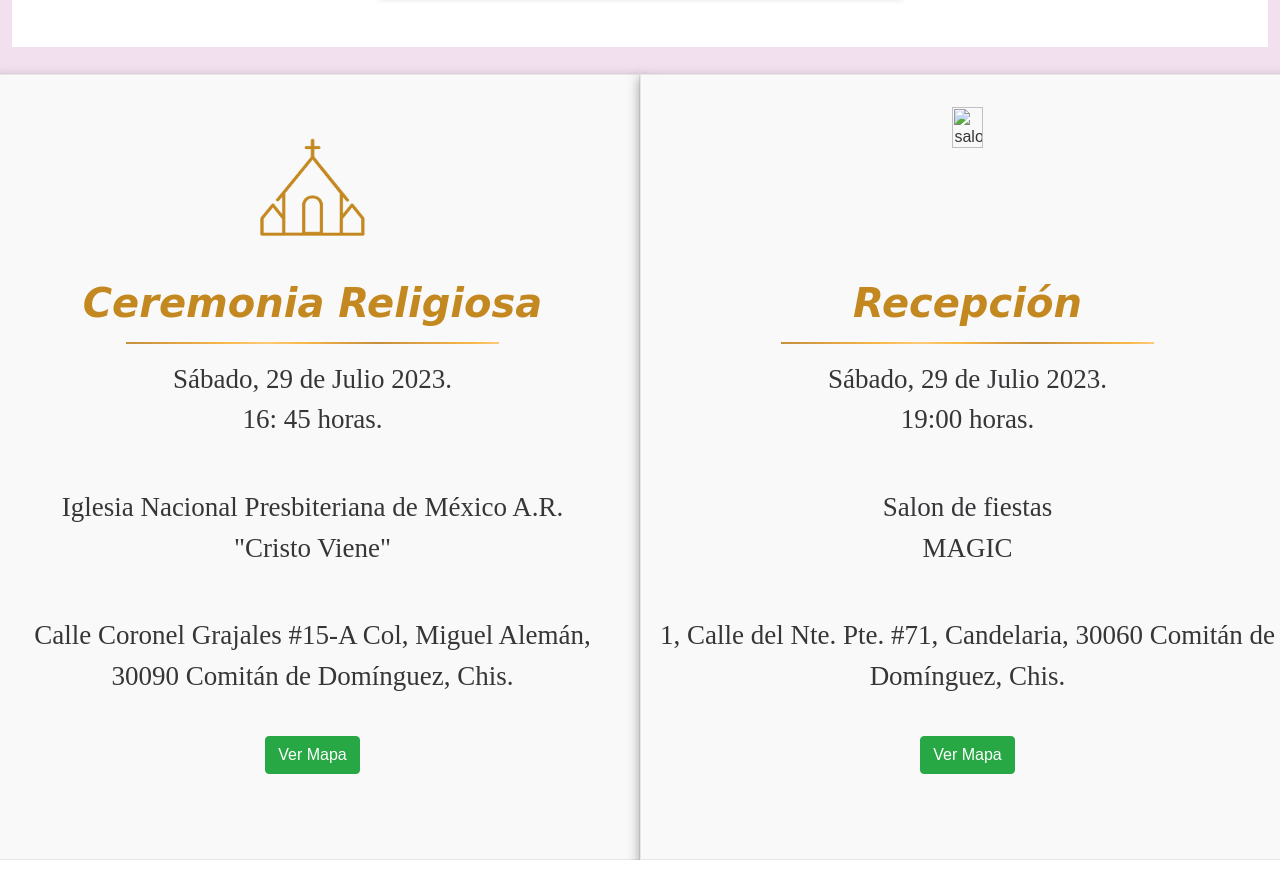
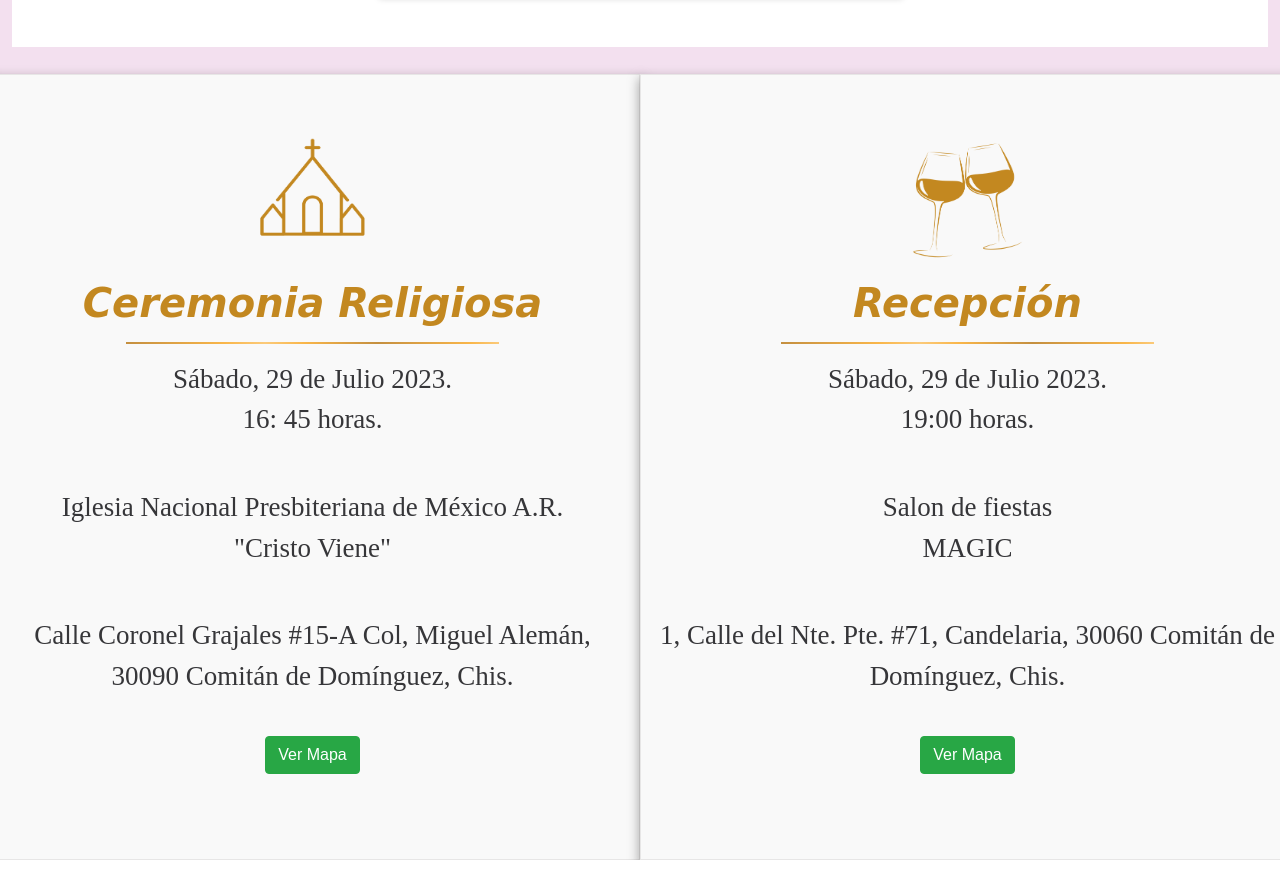
Before and after one commit to Jhonna23/XV_KARLA, a plain HTML site: page docs/index.html in a window 1280 px wide. Shown: the part 3354-4227 px from the top of the page. Drawn offline with nearby package versions, Linux system fonts and the light colour scheme; files whose address does not match are found by name; a web font is replaced by a local one.

Commit message:
last Deploy

```diff
--- a/docs/index.html
+++ b/docs/index.html
@@ -177,7 +177,7 @@ background-repeat: no-repeat;background-size: cover;
 
         </div>
         <div class="col-md-6 card_info text-center">
-            <img src="http://localhost/KARLA_XV/img/copas.png" alt="salon" class="img-fluid mx-auto d-block" width="50%">
+            <img src="img/copas.png" alt="salon" class="img-fluid mx-auto d-block" width="50%">
             <h4 class="text-center">Recepción</h4>
             <span class="span"></span>
 
```
